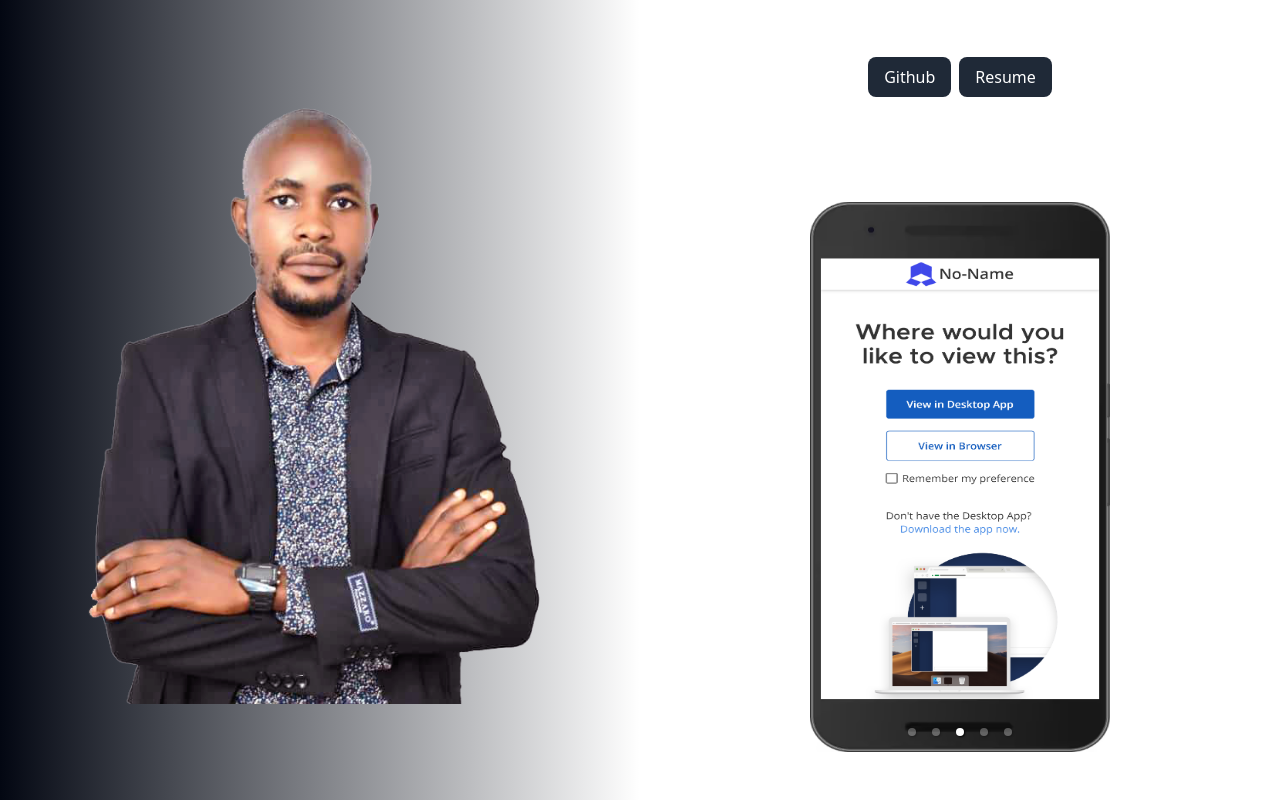
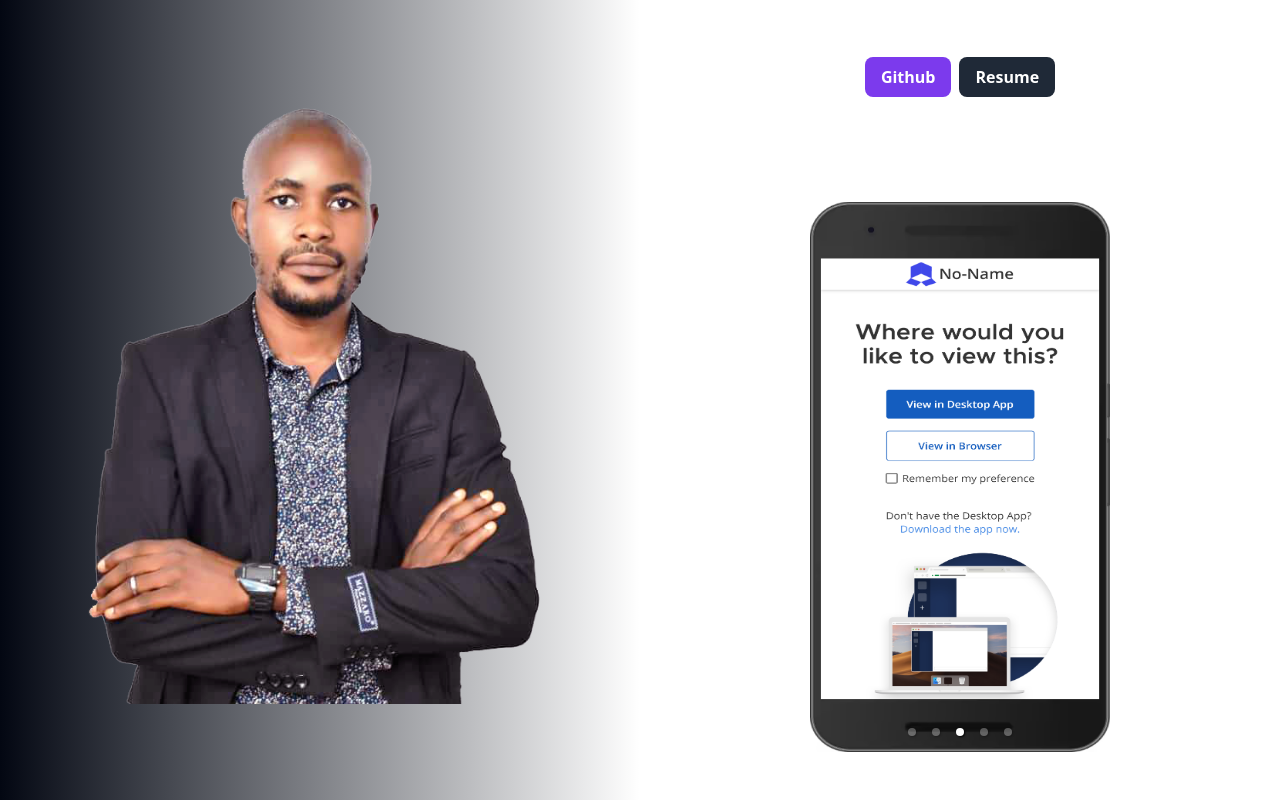
Before and after one commit to BisiOlaYemi/Yemi, a React (Create React App) app: page / in a window 1280 px wide. Built offline with nearby package versions, Linux system fonts and the light colour scheme.

Commit message:
Changed the github button color

```diff
--- a/src/components/Hero.jsx
+++ b/src/components/Hero.jsx
@@ -53,9 +53,9 @@ const Hero = () => {
         <div className='relative w-full h-full md:h-screen md:grid md:place-items-center'>
         <div className='flex justify-center mt-2 mb-2'>
             <Link to='https://github.com/BisiOlaYemi'>
-              <button className='bg-gray-800 py-2 px-4 text-white text-center rounded-lg'>Github</button>
+              <button className='bg-violet-600 py-2 px-4 text-white text-center rounded-lg font-bold'>Github</button>
             </Link>
-              <button className='bg-gray-800 py-2 px-4 text-white text-center rounded-lg ml-2' onClick={openResume}>
+              <button className='bg-gray-800 py-2 px-4 text-white text-center font-bold rounded-lg ml-2' onClick={openResume}>
                 Resume
               </button>
           </div>
```
